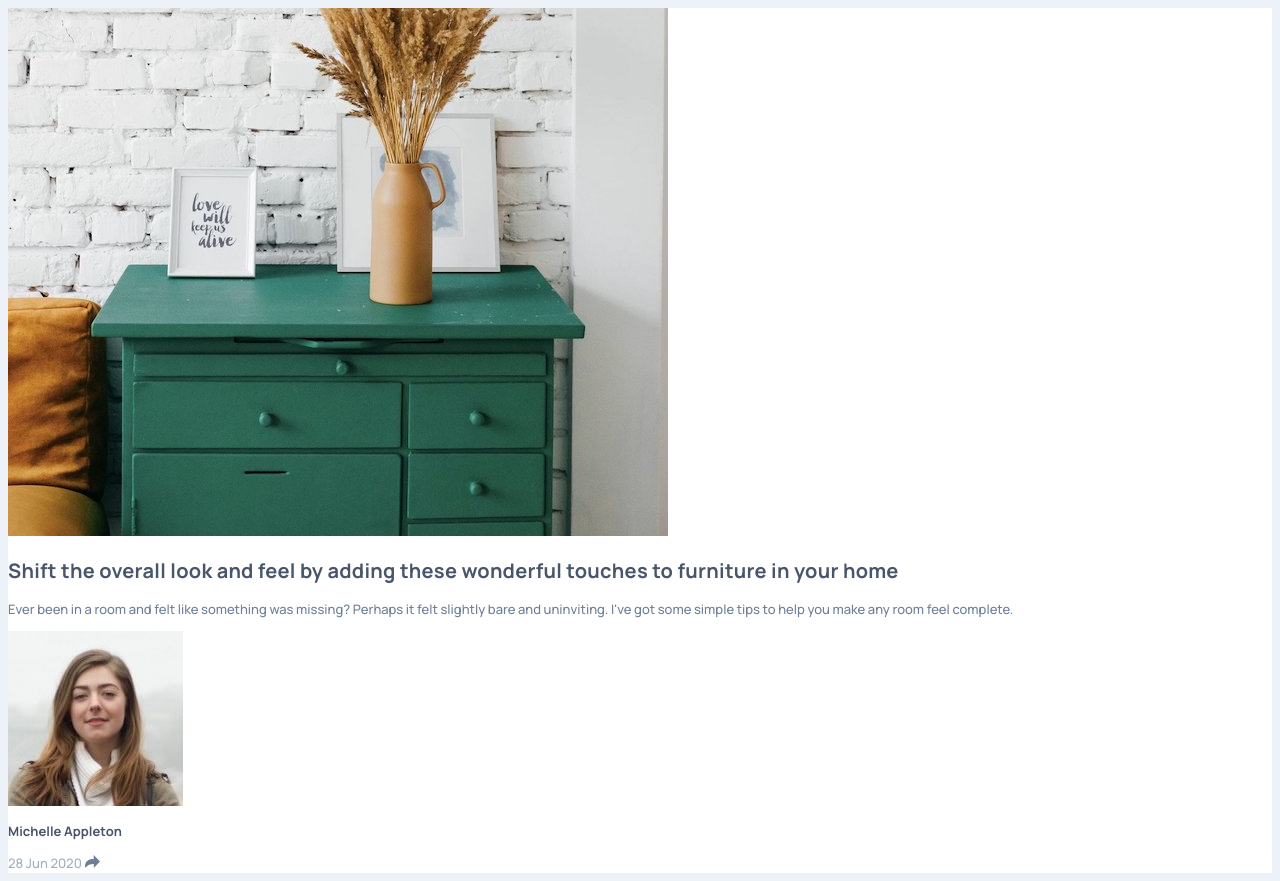
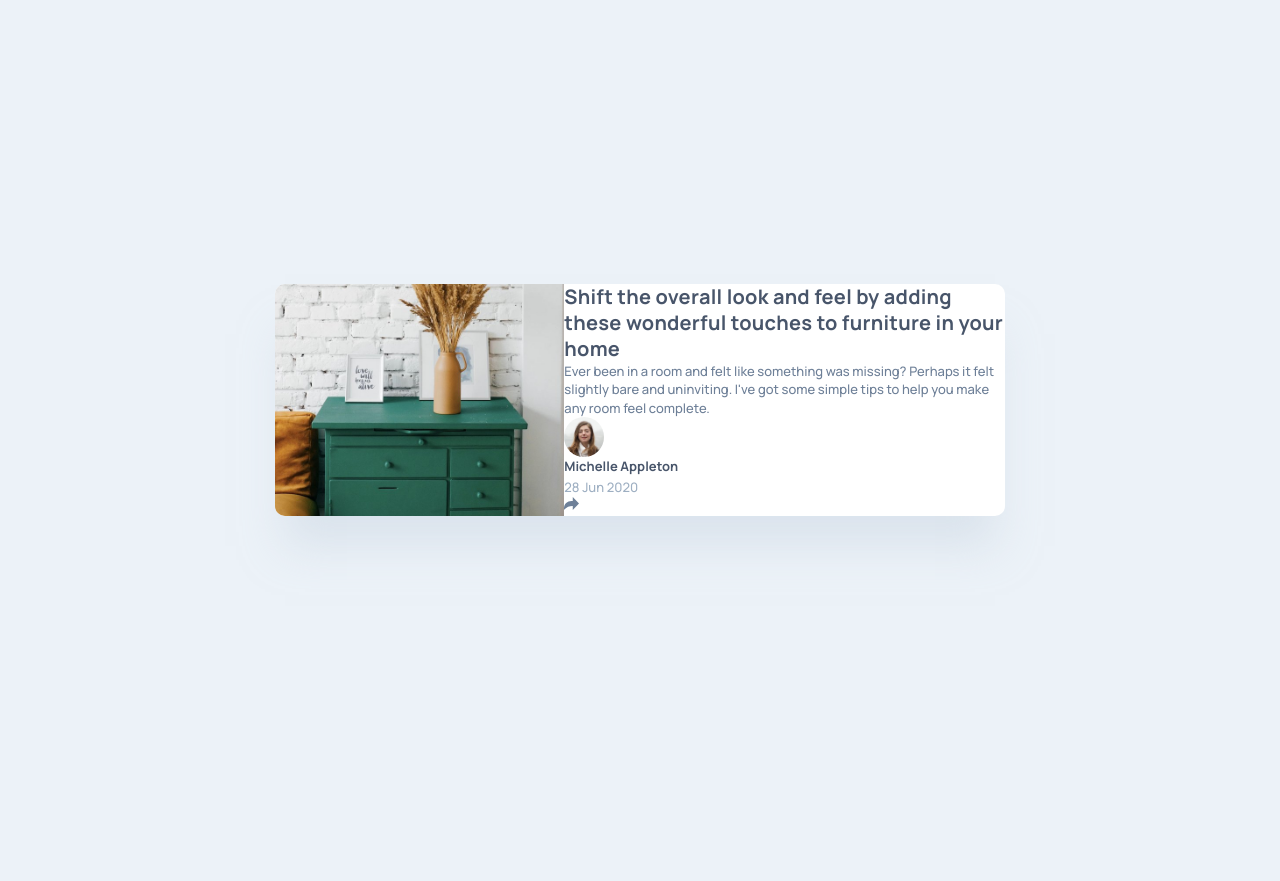
Before and after one commit to nullghostty/article-preview-component, a website: page index.html in a window 1280 px wide. After the commit the page ends 800 px from the top, so only its background shows below. Drawn offline with Linux system fonts and the light colour scheme.

Commit message:
applied reponsive layout to card component

```diff
--- a/index.html
+++ b/index.html
@@ -9,15 +9,18 @@
   <body>
     <article class="card">
       <img class="card__image" src="./images/drawers.jpg" alt="Drawers Image" />
+      <div class="card__content">
+        <div class="card__content-text">
           <h1 class="card__title">
             Shift the overall look and feel by adding these wonderful touches to
             furniture in your home
           </h1>
           <p class="card__text">
-        Ever been in a room and felt like something was missing? Perhaps it felt
-        slightly bare and uninviting. I've got some simple tips to help you make
-        any room feel complete.
+            Ever been in a room and felt like something was missing? Perhaps it
+            felt slightly bare and uninviting. I've got some simple tips to help
+            you make any room feel complete.
           </p>
+        </div>
         <div class="card__author">
           <img
             class="card__author-avatar"
@@ -32,6 +35,7 @@
             alt="Share"
           />
         </div>
+      </div>
     </article>
   </body>
 </html>
--- /dev/null
+++ b/src/sass/_base.scss
@@ -0,0 +1,5 @@
+body {
+  display: grid;
+  place-items: center;
+  height: 100vh;
+}
--- /dev/null
+++ b/src/sass/_card.scss
@@ -0,0 +1,36 @@
+$br: 0.625rem;
+
+.card {
+  border-radius: $br;
+  width: 20.4375rem;
+  display: flex;
+  flex-direction: column;
+  box-shadow: 0 40px 40px -10px rgba(201, 213, 225, 0.50);
+
+  .card__image {
+    border-radius: $br $br 0 0;
+  }
+
+  .card__author-avatar {
+    width: 2.5rem;
+    height: 2.5rem;
+    border-radius: 50%;
+  }
+}
+
+@media (min-width: 768px) {
+  .card {
+    width: 38rem;
+    flex-direction: row;
+
+    .card__image {
+      border-radius: $br 0 0 $br;
+    }
+  }
+}
+
+@media (min-width: 1024px) {
+  .card {
+    width: 45.625rem;
+  }
+}
--- /dev/null
+++ b/src/sass/_layout.scss
@@ -0,0 +1,15 @@
+$spacing-200: 16px;
+$spacing-300: 24px;
+$spacing-400: 32px;
+$spacing-500: 40px;
+$spacing-600: 48px;
+$spacing-700: 56px;
+$spacing-800: 64px;
+$spacing-1300: 104px;
+$spacing-2000: 160px;
+
+@media (min-width: 768px) {
+}
+
+@media (min-width: 1024px) {
+}
--- /dev/null
+++ b/src/sass/_reset.scss
@@ -0,0 +1,17 @@
+*,
+*::before,
+*::after {
+  box-sizing: border-box;
+}
+
+* {
+  margin: 0;
+}
+
+img {
+  height: auto;
+  max-width: 100%;
+  display: block;
+  overflow: hidden;
+  object-fit: cover;
+}
--- a/src/sass/style.scss
+++ b/src/sass/style.scss
@@ -1,2 +1,6 @@
+@use "reset";
+@use "base";
+@use "layout.scss";
 @use "typography";
 @use "theme";
+@use "card";
```
Also changed, not shown: src/css/style.css, src/sass/_theme.scss (renamed from src/sass/theme.scss), src/sass/_typography.scss (renamed from src/sass/typography.scss), 1 other file. Lines whose indentation alone changed are shown as unchanged.
